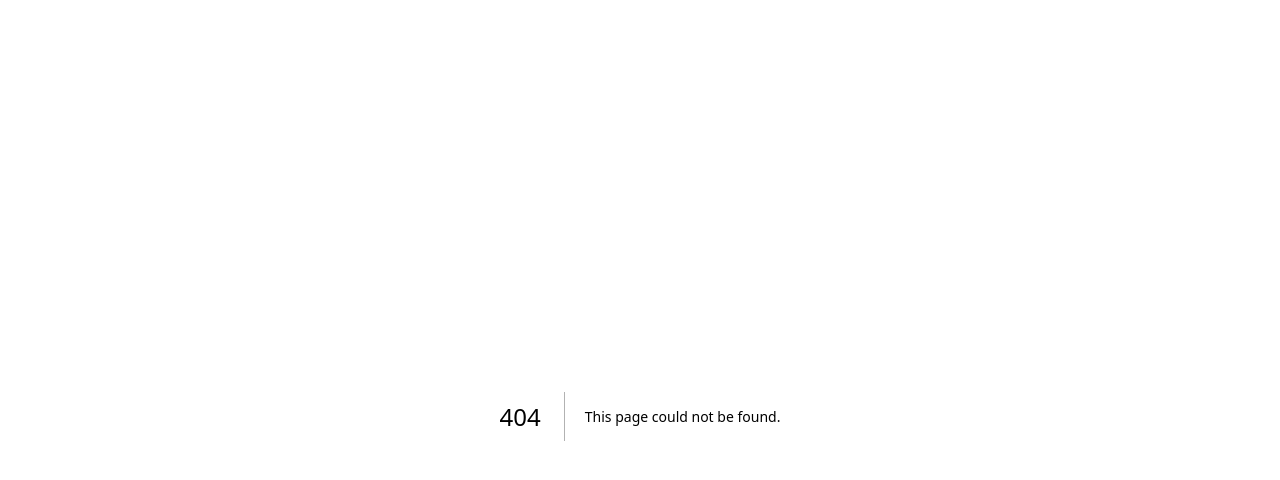
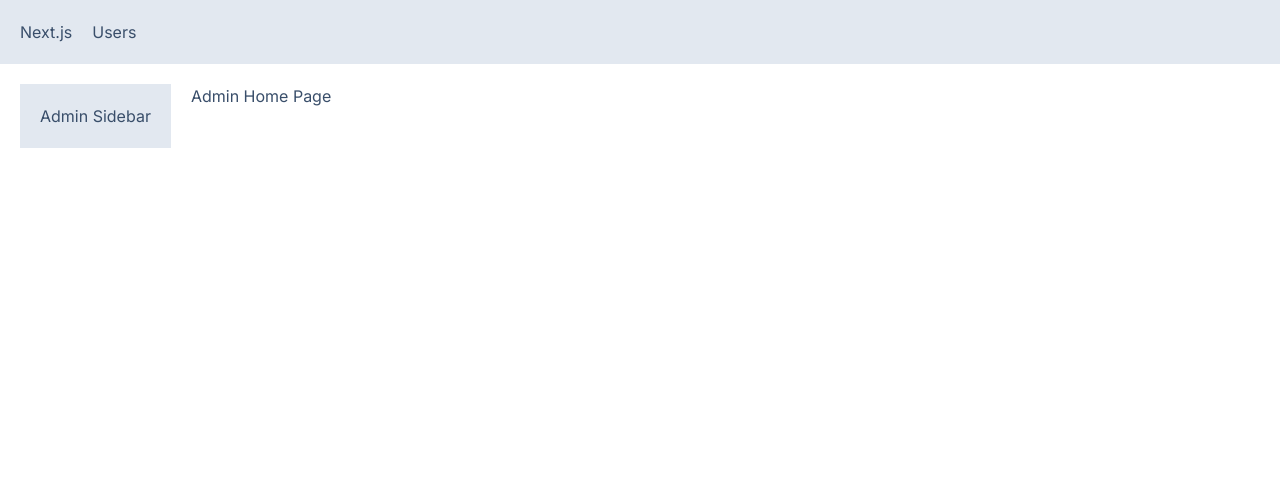
Before and after one commit to brandonrobinson1/next-app, a Next.js app: page /admin in a window 1280 px wide. Before the commit this address had no page. Shown: the top 480 px of the page. Built offline with nearby package versions, Linux system fonts and the light colour scheme.

Commit message:
add layout

```diff
--- /dev/null
+++ b/app/NavBar.tsx
@@ -0,0 +1,14 @@
+import React from 'react'
+import Link from 'next/link'
+
+const NavBar = () => {
+  return (
+    <div className='flex bg-slate-200 p-5'>
+          <Link href='/' className='mr-5'>Next.js</Link>
+          <Link href='/users' className='mr-5'>Users</Link>
+
+    </div>
+  )
+}
+
+export default NavBar
--- /dev/null
+++ b/app/admin/layout.tsx
@@ -0,0 +1,19 @@
+import React, { ReactNode } from 'react'
+
+interface Props {
+    children: ReactNode
+}
+
+
+const AdminLayout = ({children}: Props) => {
+  return (
+    <div className='flex'>
+          <aside className='bg-slate-200 p-5 mr-5'>
+              Admin Sidebar</aside>
+              <div>{children}</div>
+
+    </div>
+  )
+}
+
+export default AdminLayout
--- /dev/null
+++ b/app/admin/page.tsx
@@ -0,0 +1,10 @@
+import React from 'react'
+
+const AdminHomePage = () => {
+  return (
+    <div>
+Admin Home  Page   </div>
+  )
+}
+
+export default AdminHomePage
--- a/app/globals.css
+++ b/app/globals.css
@@ -15,5 +15,11 @@
 }
 
 body {
-  padding: 1rem;
+  color: rgb (var(--foreground-rgb))
 }
+
+@layer base {
+  h1 {
+    @apply font-extrabold text-2xl mb-3;
+  }
+}
--- a/app/layout.tsx
+++ b/app/layout.tsx
@@ -1,6 +1,7 @@
 import './globals.css'
 import type { Metadata } from 'next'
 import { Inter } from 'next/font/google'
+import NavBar from './NavBar'
 
 const inter = Inter({ subsets: ['latin'] })
 
@@ -16,7 +17,8 @@ export default function RootLayout({
 }) {
   return (
     <html lang="en" data-theme="winter">
-      <body className={inter.className}>{children}</body>
+      <body className={inter.className}><NavBar />
+        <main className='p-5'>{children}</main></body>
     </html>
   )
 }
--- a/app/users/UserTable.tsx
+++ b/app/users/UserTable.tsx
@@ -1,5 +1,6 @@
 import React from 'react'
 import Link from 'next/link';
+import { sort } from 'fast-sort'
 
 interface User {
     id: number;
@@ -7,9 +8,18 @@ interface User {
     email: string;
 
 }
-const UserTable = async () => {
+
+interface Props {
+  sortOrder: string;
+
+}
+const UserTable = async ({sortOrder}: Props) => {
     const res = await fetch('https://jsonplaceholder.typicode.com/users')
     const users: User[] = await res.json();
+
+
+ const sortedUsers = sort(users).asc(sortOrder === 'email' ? user => user.email : user => user.name )
+
 
   return (
     <table className='table table-bordered'>
@@ -21,7 +31,7 @@ const UserTable = async () => {
 
     </thead>
     <tbody>
-    {users.map((user)=><tr key={user.id}>
+    {sortedUsers.map((user)=><tr key={user.id}>
         <td>{user.name}</td>
         <td>{user.email}</td>
          </tr>)}
--- a/app/users/new/page.tsx
+++ b/app/users/new/page.tsx
@@ -1,11 +1,10 @@
 import React from 'react'
-import UserTable from './UserTable'
 
 const NewUsersPage = () => {
   return (
     <div>
         <h1>Users</h1>
-<UserTable/>    </div>
+    </div>
   )
 }
 
--- a/app/users/page.tsx
+++ b/app/users/page.tsx
@@ -1,15 +1,14 @@
 import React from 'react'
 import UserTable from './UserTable'
 
-
-async function UsersPage() {
-
-
-
-
-  return (<><h1>Users</h1>
-
-<UserTable/>
+interface Props {
+  searchParams:{sortOrder:string}
+}
+async function UsersPage({searchParams: {sortOrder}}:Props) {
+  console.log(sortOrder)
+  return (<>
+    <h1>Users</h1>
+    <UserTable sortOrder={sortOrder} />
 
   </>
 
```
